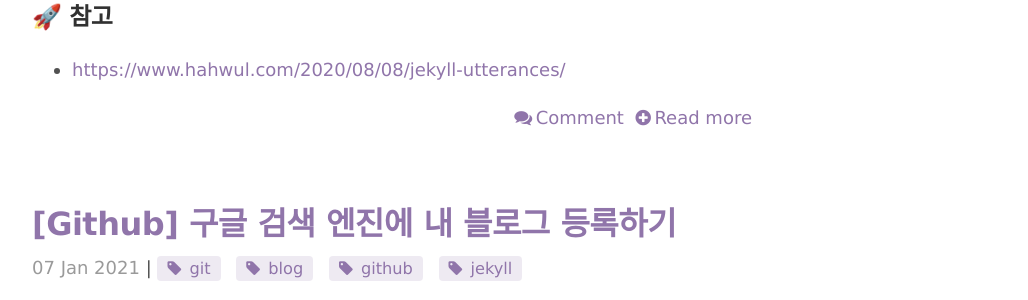
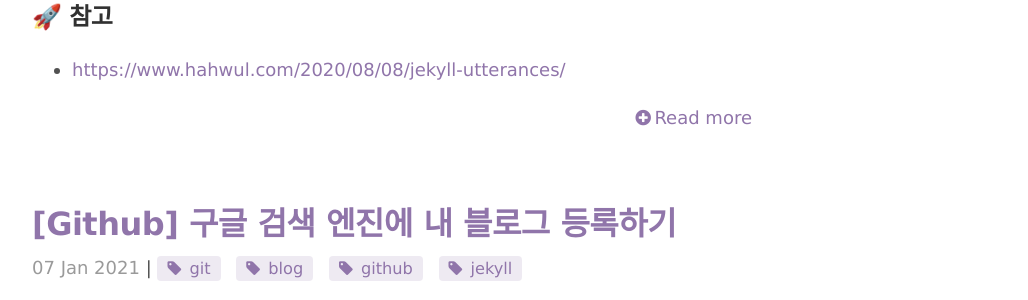
Before and after one commit to outstanding1301/outstanding1301.github.io, a Jekyll site: the page built from blog/index.html, in a window 1280 px wide and 900 px high, scrolled down 7612 px. Shown: the part 153-453 px from the top of the window, without its empty margins (248-1276 px from the left). Built offline with Jekyll 4.4.1, drawn with Linux system fonts in a browser that asks for light colours; nearby versions of some CDN libraries; formulas are drawn with MathJax 3; the list of posts is cut into pages by our own code; comment, search, counter and statistics services are not loaded; some of the changed text lies outside the part shown.

Commit message:
chore(-): disqus 관련 설정 제거

```diff
--- a/_config.yml
+++ b/_config.yml
@@ -39,6 +39,7 @@ nav:
     # - { Categories: '/blog/categories/' }
     - { TIL (Today I Learned): '/blog/categories/#til' }
     - { Java: '/blog/categories/#java' }
+    - { Spring: '/blog/categories/#spring' }
     - { git: '/blog/categories/#git' }
     - { 잡다한 이야기: '/blog/categories/#etc' }
     # - { Tags: '/blog/tags/' }
@@ -58,4 +59,3 @@ hero:
 # Puglins
 mathjax: true # whether support mathjax
 google_analytics_token: 'UA-00000000-1' # leave blank if you don't want google analytics
-disqus_short_name: 'outstandingboy' # leave blank if you don't want disqus
--- a/_layouts/default.html
+++ b/_layouts/default.html
@@ -56,7 +56,4 @@ ga('send', 'pageview');
     </script>
     {% endif %}
   </body>
-  {% if site.disqus_short_name %}
-  <script id="dsq-count-scr" src="//{{ site.disqus_short_name }}.disqus.com/count.js" async></script>
-  {% endif %}
 </html>
--- a/blog/index.html
+++ b/blog/index.html
@@ -23,9 +23,6 @@ title: Blog
       {{ post.excerpt | markdownify }}
     <article>
     <div class="post-more">
-      {% if site.disqus_short_name %}
-      <a href="{{ site.baseurl }}{{ post.url }}#disqus_thread"> <i class="fa fa-comments" aria-hidden="true"></i>Comment</a>&nbsp;
-      {% endif %}
       <a href="{{ site.baseurl }}{{ post.url }}"><i class="fa fa-plus-circle" aria-hidden="true"></i>Read more</a>
     </div>
   </div>
```
Also changed, not shown: _layouts/post.html (+0 -20 lines).
